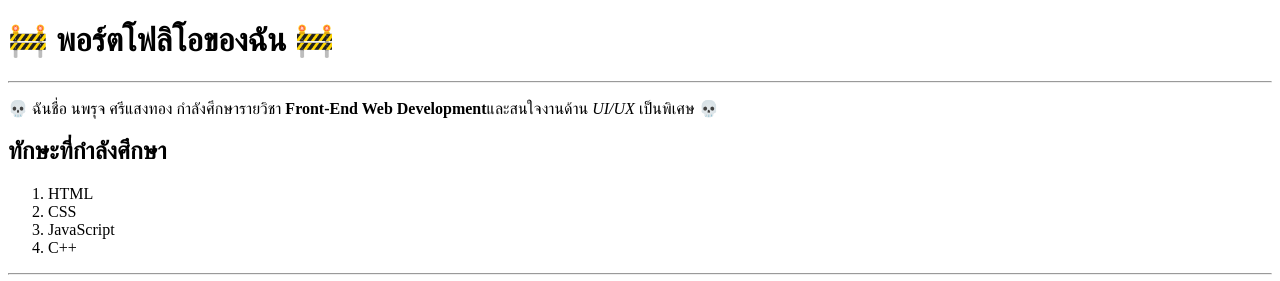
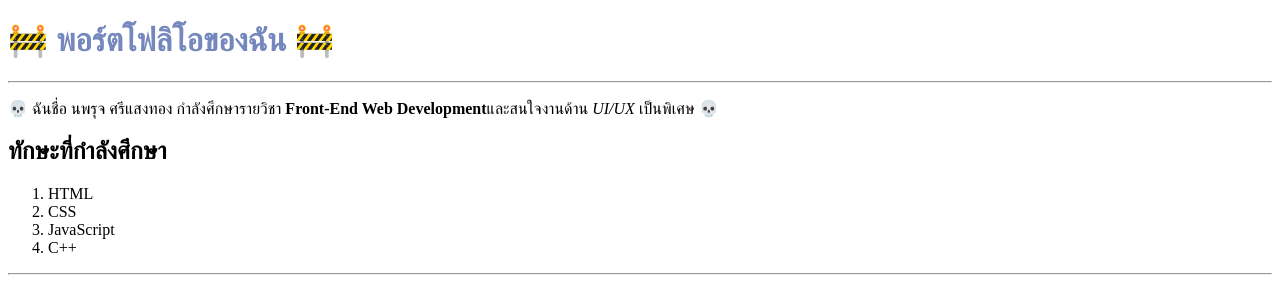
Before and after one commit to 68160151/Lab01, a plain HTML site: page index.html in a window 1280 px wide. Shown: the top 281 px of the page. Drawn offline with Linux system fonts and the light colour scheme.

Commit message:
เปลี่ยนสีหัวข้อพอร์ตโฟลิโอ

```diff
--- a/index.html
+++ b/index.html
@@ -6,7 +6,7 @@
     <title>Document</title>
 </head>
 <bodybr>
-    <h1>&#128679; พอร์ตโฟลิโอของฉัน &#128679;</h1>
+    <h1 style="color: rgb(117, 136, 189);">&#128679; พอร์ตโฟลิโอของฉัน &#128679;</h1>
     <hr>
     <p>&#128128; ฉันชื่อ นพรุจ ศรีแสงทอง กำลังศึกษารายวิชา <strong>Front-End Web Development</strong>และสนใจงานด้าน <em>UI/UX</em> เป็นพิเศษ &#128128;</p>
 
```
